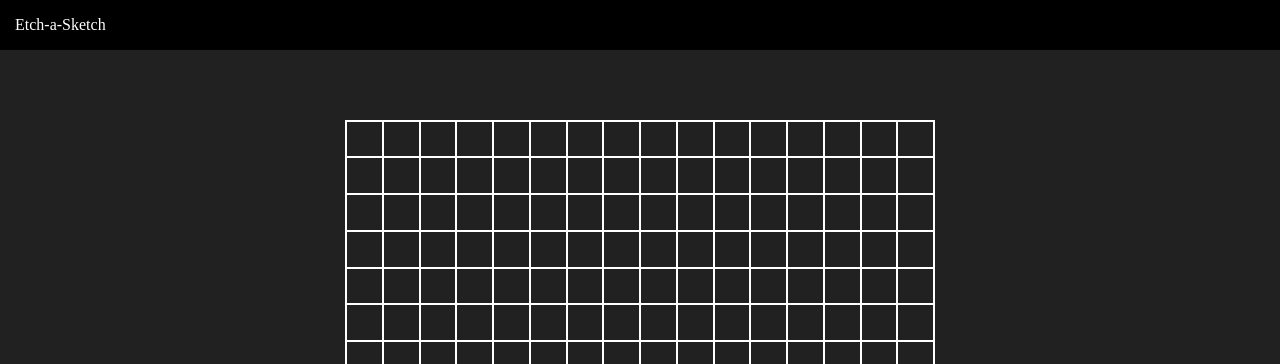
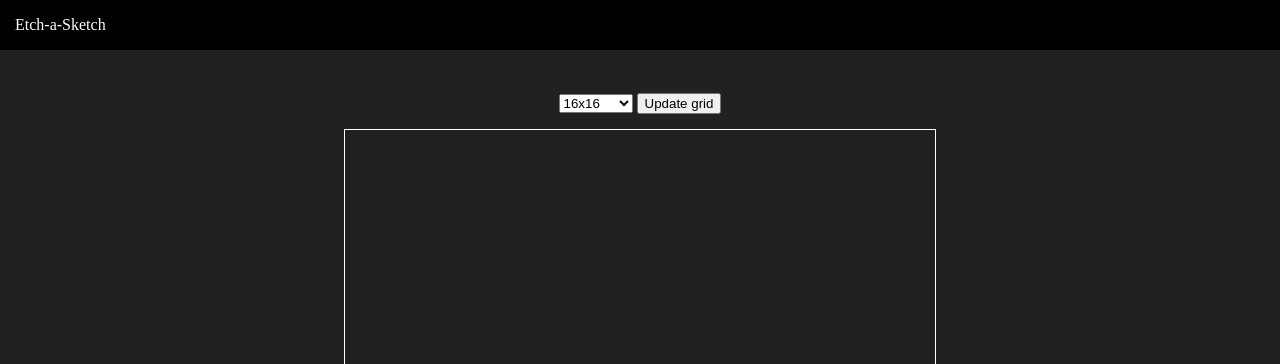
Before and after one commit to EricMTodd/etch-a-sketch, a plain HTML site: page index.html in a window 1280 px wide. Shown: the top 364 px of the page. Drawn offline with Linux system fonts and the light colour scheme.

Commit message:
Grid size can now be changed.

```diff
--- a/index.html
+++ b/index.html
@@ -9,6 +9,17 @@
 	<body>
 		<nav>Etch-a-Sketch</nav>
 		<main>
+			<div>
+				<label for="grid-size"></label>
+				<select id="grid-size" name="grid-size">
+					<option value="16" selected>16x16</option>
+					<option value="32">32x32</option>
+					<option value="64">64x64</option>
+					<option value="128">128x128</option>
+					<option value="256">256x256</option>
+				</select>
+				<button onclick="updateGrid()">Update grid</button>
+			</div>
 			<div class="grid"></div>
 			<button onclick="eraseGrid()">Erase Grid</button>
 		</main>
--- a/scripts/app.js
+++ b/scripts/app.js
@@ -27,4 +27,22 @@ const eraseGrid = () => {
 	})
 }
 
+const updateGrid = () => {
+	const rows = document.querySelectorAll(`.row`)
+	const cells = document.querySelectorAll(`.cell`)
+	const input = document.querySelector(`#grid-size`)
+
+	cells.forEach(cell => {
+		cell.remove()
+	})
+
+	rows.forEach(row => {
+		row.remove()
+	})
+
+	eraseGrid()
+	renderGrid(input.value)
+
+}
+
 renderGrid(16)
--- a/styles/main.css
+++ b/styles/main.css
@@ -53,24 +53,15 @@ a:active {
 }
 
 .grid {
-	box-sizing: border-box;
-	border: 1px solid white;
 	justify-content: center;
 	height: calc(80vh - var(--nav-height));
 	width: calc(80vh - var(--nav-height));
 	margin: 15px;
+	border: 1px solid white;
 }
 
 .row {
 	display: flex;
-	height: auto;
-}
-
-.cell {
-	box-sizing: border-box;
-	border: 1px solid white;
-	height: auto;
-	width: auto;
 }
 
 .colored {
```
